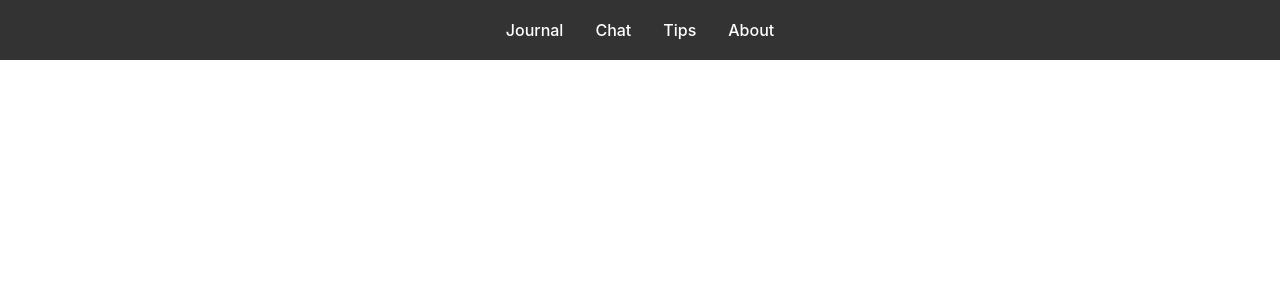
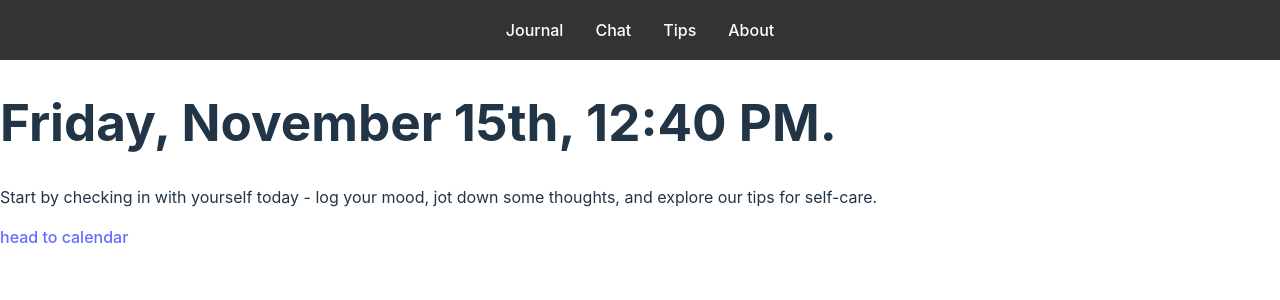
Before and after one commit to oshawhut/it390project, a React (Vite) app: page / in a window 1280 px wide. Shown: the top 300 px of the page. Built offline with nearby package versions, Linux system fonts and the light colour scheme.

Commit message:
Imported Intro and Calendar. Intro is returned

```diff
--- a/src/App.jsx
+++ b/src/App.jsx
@@ -1,6 +1,8 @@
 import { useState } from "react";
 import "./App.css";
 import Navbar from "./components/Navbar.jsx";
+import Intro from "./components/Intro.jsx";
+import Calendar from "./components/Calendar.jsx";
 
 function App() {
 	// const [count, setCount] = useState(0);
@@ -8,6 +10,7 @@ function App() {
 	return (
 		<>
 			<Navbar />
+			<Intro />
 			{/* <div>
 				<a href="https://vite.dev" target="_blank">
 					<img src={viteLogo} className="logo" alt="Vite logo" />
```
